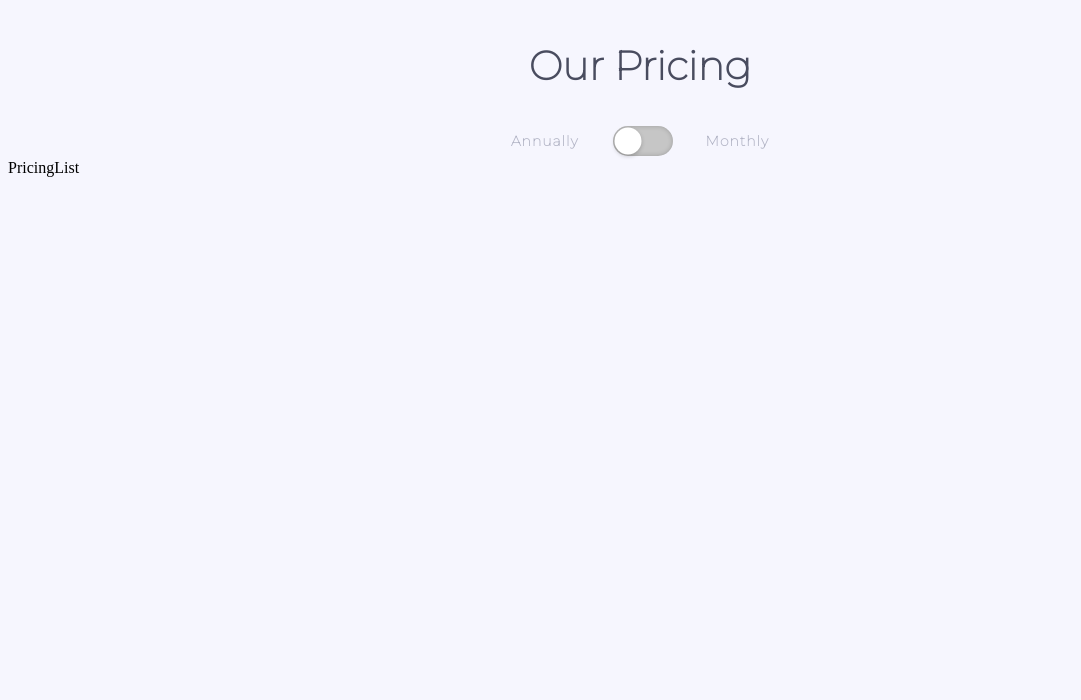
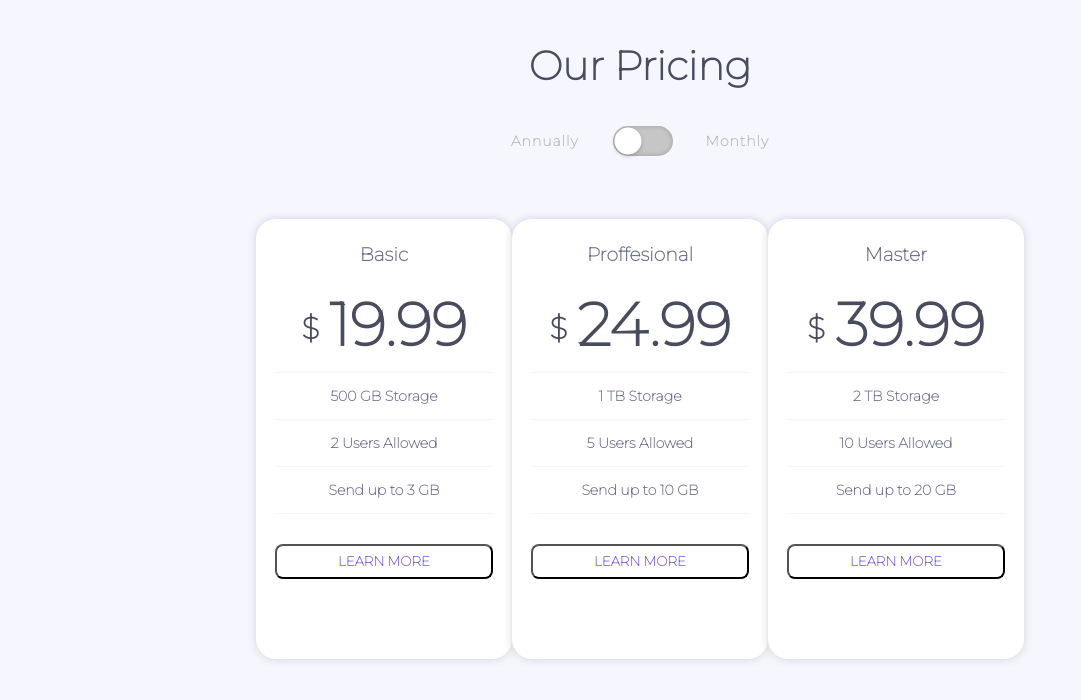
Before and after one commit to NicoBlas/pricingcomponent, a React (Create React App) app: page / in a window 1280 px wide. Shown: the top 700 px of the page, without its empty margins (0-1081 px from the left). Built offline with nearby package versions, Linux system fonts and the light colour scheme.

Commit message:
componente casi listo

```diff
--- a/src/App.css
+++ b/src/App.css
@@ -3,7 +3,9 @@
 }
 
 body{
-    background: hsl(240, 78%, 98%)
+    background: hsl(240, 78%, 98%);
+    display: flex;
+    flex-direction: column;
 }
 
 .section__padding{
--- a/src/App.js
+++ b/src/App.js
@@ -2,6 +2,7 @@
 import './App.css';
 import Header from './components/header/Header';
 import PricingList from './components/pricingList/PricingList';
+import Pricing from "./components/pricing/Pricing"
 
 function App() {
   return (
--- a/src/components/header/header.css
+++ b/src/components/header/header.css
@@ -47,7 +47,7 @@
 }
 
 .header__button input:checked{
-    background: #03a9f4
+    background: hsl(258, 54%, 59%)
 }
 
 .header__button input:before{
--- a/src/components/pricing/Pricing.js
+++ b/src/components/pricing/Pricing.js
@@ -0,0 +1,44 @@
+import React from 'react'
+import "./pricing.css"
+
+const Pricing = (props) => {
+  return (
+    <div className='pricing'>
+        <div className='pricing__pack'>
+            <h3>{props.pack}</h3>
+        </div>
+
+        <div className='pricing__price'>
+            <div className='pricing__price-f'>
+                <h2>$</h2>
+            </div>
+            <div className='pricing__price-price'>
+                <h1>{props.price}</h1>
+            </div>
+
+        </div>
+
+        <div className='pricing__features'>
+            <div className='pricing__features__box'>
+                <h3>{props.storage}</h3>
+            </div>
+            <div className='pricing__features__box'>
+                <h3>{props.users}</h3>
+            </div>
+            <div className='pricing__features__box'>
+                <h3>{props.gb}</h3>
+            </div>
+            <div className='pricing__features__box' />
+
+        </div>
+
+        <div className='pricing__button'>
+            <button type='button'>LEARN MORE</button>
+
+        </div>
+
+    </div>
+  )
+}
+
+export default Pricing
--- a/src/components/pricing/pricing.css
+++ b/src/components/pricing/pricing.css
@@ -0,0 +1,95 @@
+.pricing{
+    height: 55vh;
+    width:20vw ;
+    background: white;
+    border-radius: 20px;
+    box-shadow: 0 0 10px 0.05px hsl(234, 10%, 84%);
+    display: flex;
+    flex-direction: column;
+    align-items: center;
+}
+
+.pricing__pack{
+    font-family: var(--font-family);
+    color: hsl(233, 13%, 49%);
+    padding-top: 5px;
+}
+
+.pricing__price{
+    display: flex;
+    flex-direction: row;
+    width: 100%;
+    align-items: center;
+    justify-content: center;
+}
+
+.pricing__price-price{
+    font-family: var(--font-family);
+    color: hsl(232, 13%, 33%);
+    font-size: 30px;
+
+
+}
+
+
+
+.pricing__price-f h2{
+    color: hsl(232, 13%, 33%);
+    font-family: var(--font-family);
+    text-align: center;
+    padding-right: 10px;
+    font-size: 30px;
+
+}
+
+.pricing__price h1{
+    margin-bottom: 8px;
+    margin-top: 1px;
+}
+
+
+
+.pricing__features{
+    font-family: var(--font-family);
+    color: hsl(233, 13%, 49%);
+    width: 100%;
+    display: flex;
+    flex-direction: column;
+    align-items: center;
+
+}
+
+
+.pricing__features__box{
+    width: 85%;
+    text-align: center;
+    padding: 0 2rem;
+    border-top: 1px groove hsl(240, 78%, 98%);
+    font-size: 12px;
+
+}
+
+.pricing__button{
+    width: 85%;
+    text-align: center;
+    margin-top: 30px;
+}
+
+.pricing__button button{
+    width: 100%;
+    height: 35px;
+    border-radius: 8px;
+    outline: none;
+    background:none;
+    font-family: "Montserrat";
+    color: hsl(258, 54%, 59%);
+    font-weight: 600;
+    cursor: pointer;
+    border: 1px 1px 1px hsl(258, 54%, 59%);
+}
+
+.pricing__button :hover{
+    background:hsl(258, 54%, 59%);
+    color: #fff;
+    border: none;
+}
--- a/src/components/pricingList/PricingList.js
+++ b/src/components/pricingList/PricingList.js
@@ -1,8 +1,39 @@
 import React from 'react'
+import "./pricingList.css"
+import Pricing from '../pricing/Pricing'
+
+const data = [{
+  pack: "Basic",
+  price: "19.99",
+  storage: "500 GB Storage",
+  users: "2 Users Allowed",
+  gb: "Send up to 3 GB"
+
+},
+{
+  pack: "Proffesional",
+  price: "24.99",
+  storage: "1 TB Storage",
+  users: "5 Users Allowed",
+  gb: "Send up to 10 GB"
+},
+{
+  pack: "Master",
+  price: "39.99",
+  storage: "2 TB Storage",
+  users: "10 Users Allowed",
+  gb: "Send up to 20 GB"
+}
+]
 
 const PricingList = () => {
   return (
-    <div>PricingList</div>
+    <div className='pricingList'>
+      <Pricing pack = {data[0].pack} price = {data[0].price} storage= {data[0].storage} users = {data[0].users} gb = {data[0].gb}/>
+      <Pricing className="pricingMid" pack = {data[1].pack} price = {data[1].price} storage= {data[1].storage} users = {data[1].users} gb = {data[1].gb}/>
+      <Pricing pack = {data[2].pack} price = {data[2].price} storage= {data[2].storage} users = {data[2].users} gb = {data[2].gb}/>
+
+    </div>
   )
 }
 
--- a/src/components/pricingList/pricingList.css
+++ b/src/components/pricingList/pricingList.css
@@ -0,0 +1,7 @@
+.pricingList{
+    display: flex;
+    flex-direction: row;
+    align-items: center;
+    justify-content: center;
+    margin-top: 60px;
+}
```
